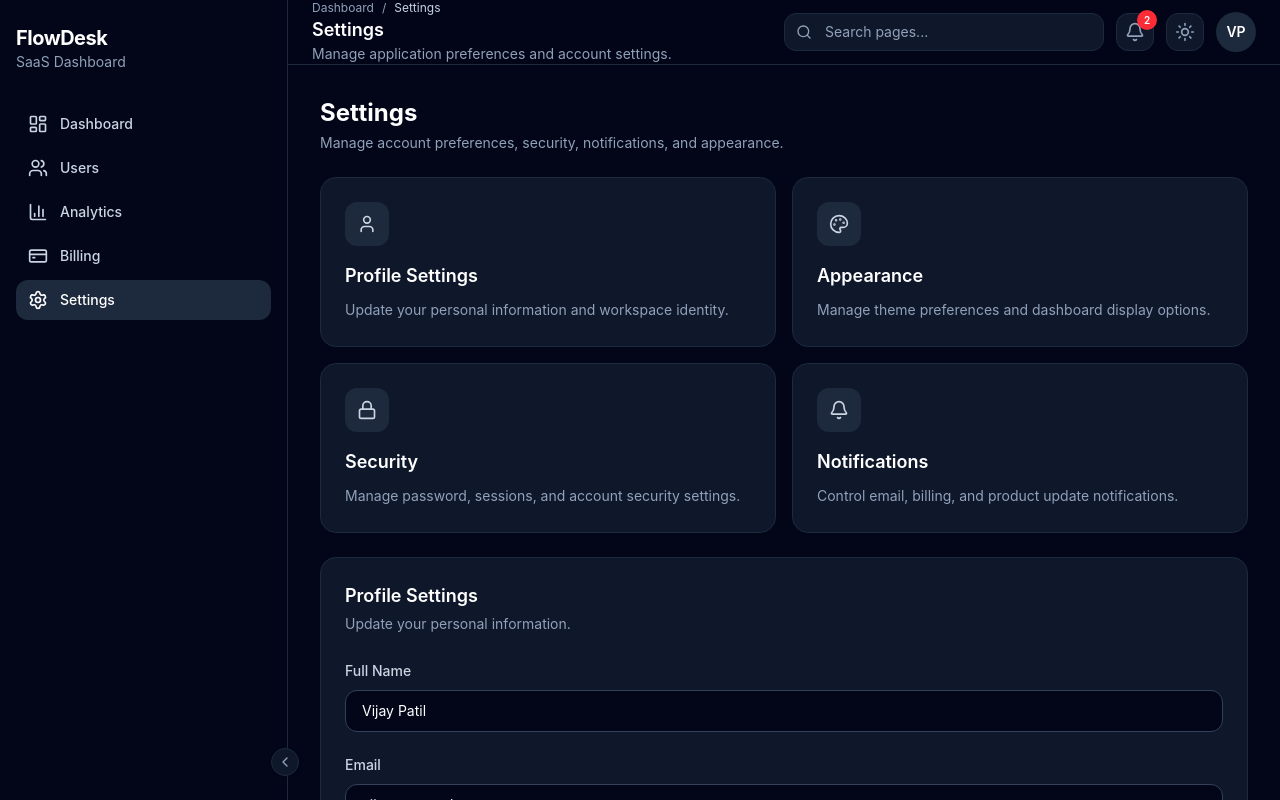
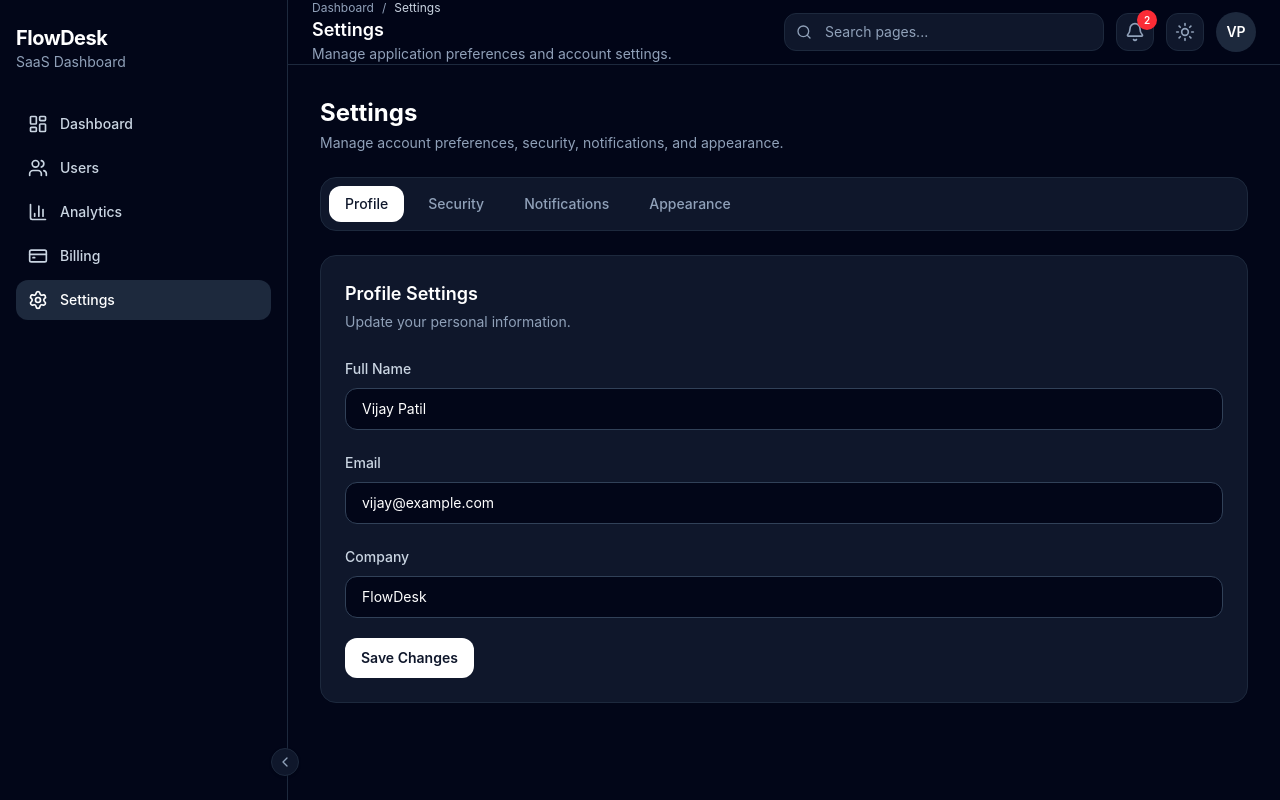
Before and after one commit to ReactRioters/flowdesk-saas-dashboard, a React (Vite) app: page /settings in a window 1280 px wide. Shown: the top 800 px of the page. Built offline with nearby package versions, Linux system fonts and the light colour scheme; sample sign-in values are in the browser's storage.

Commit message:
added settings tabs nvaigation UI

```diff
--- /dev/null
+++ b/src/components/ui/tabs.tsx
@@ -0,0 +1,33 @@
+type TabsProps = {
+    tabs: string[];
+    value: string;
+    onChange: (value: string) => void;
+};
+
+export function Tabs({
+    tabs,
+    value,
+    onChange,
+}: TabsProps) {
+    return (
+        <div className="flex flex-wrap gap-2 rounded-2xl border border-slate-200 bg-white p-2 dark:border-slate-800 dark:bg-slate-900">
+            {tabs.map((tab) => {
+                const active = value === tab;
+
+                return (
+                    <button
+                        key={tab}
+                        type="button"
+                        onClick={() => onChange(tab)}
+                        className={`rounded-xl px-4 py-2 text-sm font-medium transition ${active
+                                ? "bg-slate-900 text-white dark:bg-white dark:text-slate-900"
+                                : "text-slate-600 hover:bg-slate-100 dark:text-slate-400 dark:hover:bg-slate-800"
+                            }`}
+                    >
+                        {tab}
+                    </button>
+                );
+            })}
+        </div>
+    );
+}
--- a/src/features/settings/pages/settings-page.tsx
+++ b/src/features/settings/pages/settings-page.tsx
@@ -1,5 +1,7 @@
 import { Bell, Lock, Palette, User } from "lucide-react";
 import { ProfileSettingsForm } from "../components/profile-settings-form";
+import { useState } from "react";
+import { Tabs } from "../../../components/ui/tabs";
 
 const settingsSections = [
   {
@@ -25,6 +27,17 @@ const settingsSections = [
 ];
 
 export function SettingsPage() {
+  const tabs = [
+    "Profile",
+    "Security",
+    "Notifications",
+    "Appearance",
+  ];
+
+  const [activeTab, setActiveTab] =
+    useState("Profile");
+
+
   return (
     <div className="space-y-6">
       <div>
@@ -36,31 +49,50 @@ export function SettingsPage() {
         </p>
       </div>
 
-      <div className="grid gap-4 md:grid-cols-2">
-        {settingsSections.map((section) => {
-          const Icon = section.icon;
+      <Tabs
+        tabs={tabs}
+        value={activeTab}
+        onChange={setActiveTab}
+      />
+      {activeTab === "Profile" && (
+        <ProfileSettingsForm />
+      )}
 
-          return (
-            <div
-              key={section.title}
-              className="rounded-2xl border border-slate-200 bg-white p-6 transition hover:border-slate-300 hover:shadow-sm dark:border-slate-800 dark:bg-slate-900 dark:hover:border-slate-700"
-            >
-              <div className="mb-4 flex h-11 w-11 items-center justify-center rounded-xl bg-slate-100 text-slate-700 dark:bg-slate-800 dark:text-slate-300">
-                <Icon className="h-5 w-5" />
-              </div>
+      {activeTab === "Security" && (
+        <div className="rounded-2xl border border-slate-200 bg-white p-6 dark:border-slate-800 dark:bg-slate-900">
+          <h2 className="text-lg font-semibold text-slate-900 dark:text-white">
+            Security Settings
+          </h2>
 
-              <h2 className="text-lg font-semibold text-slate-900 dark:text-white">
-                {section.title}
-              </h2>
+          <p className="mt-2 text-sm text-slate-600 dark:text-slate-400">
+            Security settings UI coming soon.
+          </p>
+        </div>
+      )}
 
-              <p className="mt-2 text-sm leading-6 text-slate-600 dark:text-slate-400">
-                {section.description}
-              </p>
-            </div>
-          );
-        })}
-      </div>
-      <ProfileSettingsForm />
+      {activeTab === "Notifications" && (
+        <div className="rounded-2xl border border-slate-200 bg-white p-6 dark:border-slate-800 dark:bg-slate-900">
+          <h2 className="text-lg font-semibold text-slate-900 dark:text-white">
+            Notification Settings
+          </h2>
+
+          <p className="mt-2 text-sm text-slate-600 dark:text-slate-400">
+            Notification settings UI coming soon.
+          </p>
+        </div>
+      )}
+
+      {activeTab === "Appearance" && (
+        <div className="rounded-2xl border border-slate-200 bg-white p-6 dark:border-slate-800 dark:bg-slate-900">
+          <h2 className="text-lg font-semibold text-slate-900 dark:text-white">
+            Appearance Settings
+          </h2>
+
+          <p className="mt-2 text-sm text-slate-600 dark:text-slate-400">
+            Appearance settings UI coming soon.
+          </p>
+        </div>
+      )}
     </div>
   );
 }
```
